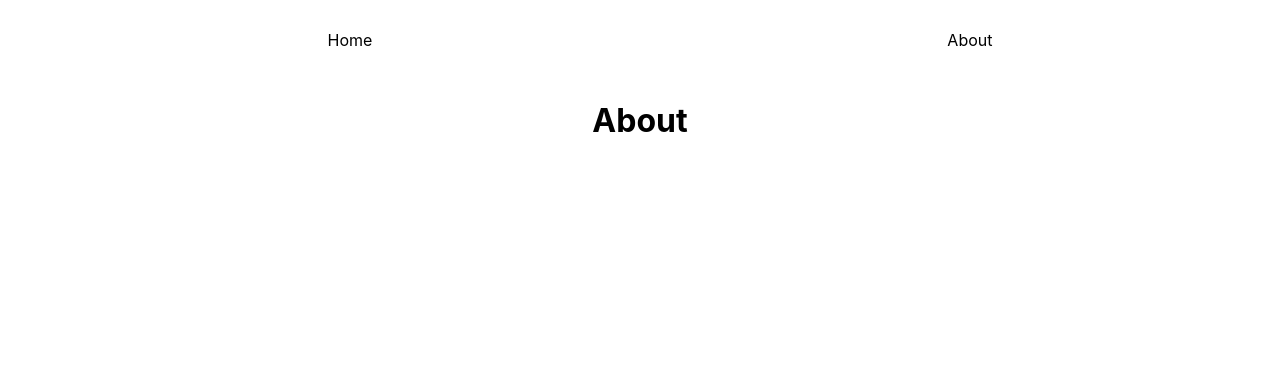
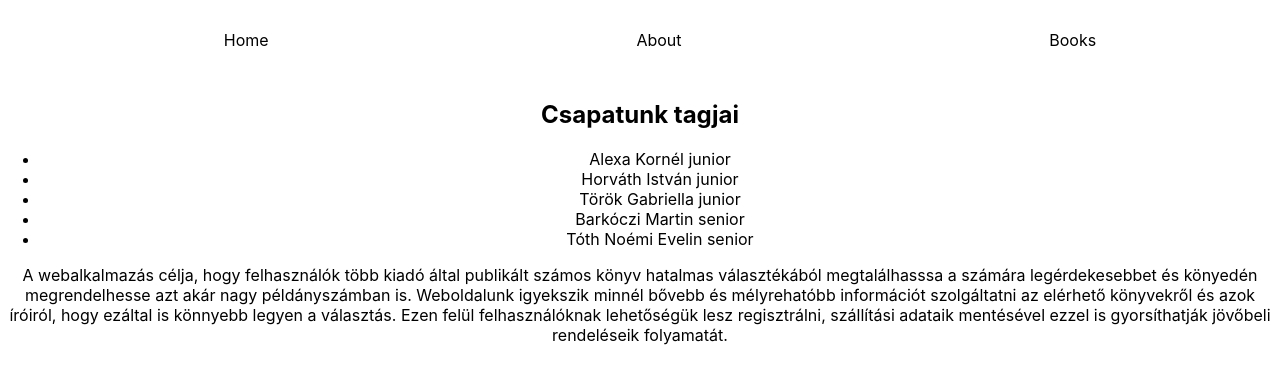
Before and after one commit to noemitth10/Ekecluded_2021-2, a React (Create React App) app in the folder client/: page /about in a window 1280 px wide. Shown: the top 382 px of the page. Built offline with nearby package versions, Linux system fonts and the light colour scheme.

Commit message:
Added ListBooks.js and Books.js to client side

```diff
--- a/client/src/components/About.js
+++ b/client/src/components/About.js
@@ -2,9 +2,17 @@ import '../App.css';
 
 function About() {
   return (
-    <div>
-        <h1>About</h1>
-    </div>
+    <>
+        <h2>Csapatunk tagjai</h2>
+        <ul>
+        <li>Alexa Kornél junior</li>
+        <li>Horváth István junior</li>
+        <li>Török Gabriella junior</li>
+        <li>Barkóczi Martin senior</li>
+        <li>Tóth Noémi Evelin senior</li>
+        </ul>
+        <p>A webalkalmazás célja, hogy felhasználók több kiadó által publikált számos könyv hatalmas választékából megtalálhasssa a számára legérdekesebbet és könyedén megrendelhesse azt akár nagy példányszámban is. Weboldalunk igyekszik minnél bővebb és mélyrehatóbb információt szolgáltatni az elérhető könyvekről és azok íróiról, hogy ezáltal is könnyebb legyen a választás. Ezen felül felhasználóknak lehetőségük lesz regisztrálni, szállítási adataik mentésével ezzel is gyorsíthatják jövőbeli rendeléseik folyamatát.</p>
+    </>
   );
 }
 
--- a/client/src/components/App.js
+++ b/client/src/components/App.js
@@ -2,6 +2,7 @@ import '../App.css';
 import Home from './Home';
 import About from './About';
 import Nav from '../layout/Nav';
+import ListBooks from './books/ListBooks';
 import { BrowserRouter as Router, Switch, Route } from 'react-router-dom';
 
 function App() {
@@ -12,6 +13,7 @@ function App() {
         <Switch>
           <Route path="/" exact component={Home}/>
           <Route path="/about" component={About}/>
+          <Route path='/list_books' component={ListBooks}/>
         </Switch>
       </div>
     </Router>
--- /dev/null
+++ b/client/src/components/books/Book.js
@@ -0,0 +1,14 @@
+import React from 'react';
+
+function Book ({title, description}) {
+    return(
+        <>
+        <div>
+            <p>Cím: {title}</p>
+            <p>Leírás: {description}</p>
+        </div>
+        </>
+    )
+}
+
+export default Book;
--- /dev/null
+++ b/client/src/components/books/ListBooks.js
@@ -0,0 +1,43 @@
+import React,{useState, useEffect} from 'react';
+import { Link } from "react-router-dom"
+import Book from './Book';
+
+
+function ListBooks(){
+    const [books, setBooks] = useState([]);
+
+    async function ListBooks() {
+        try {
+            const response = await fetch("http://localhost:5000/books", {
+                method: "GET",
+                headers: { token: localStorage.token }
+            });
+
+            const jsonData = await response.json()
+
+            setBooks(jsonData)
+            console.log(jsonData)
+        } catch (error) {
+            console.error(error.message)
+        }
+    }
+
+    useEffect(()=>{
+        ListBooks();
+    },[])
+
+return(
+    <>
+    <h1>Összes könyv</h1>
+    {
+        books.map((book) => (
+            <Book title={book.title} description={book.description}/>
+
+        ))
+    }
+    </>
+)
+}
+
+
+export default ListBooks;
--- a/client/src/layout/Nav.js
+++ b/client/src/layout/Nav.js
@@ -11,6 +11,9 @@ function Nav() {
               <Link to="/about" className="nav-links">
                 <li>About</li>
               </Link>
+              <Link to="/list_books" className="nav-links">
+                <li>Books</li>
+              </Link>
           </ul>
       </nav>
   );
```
